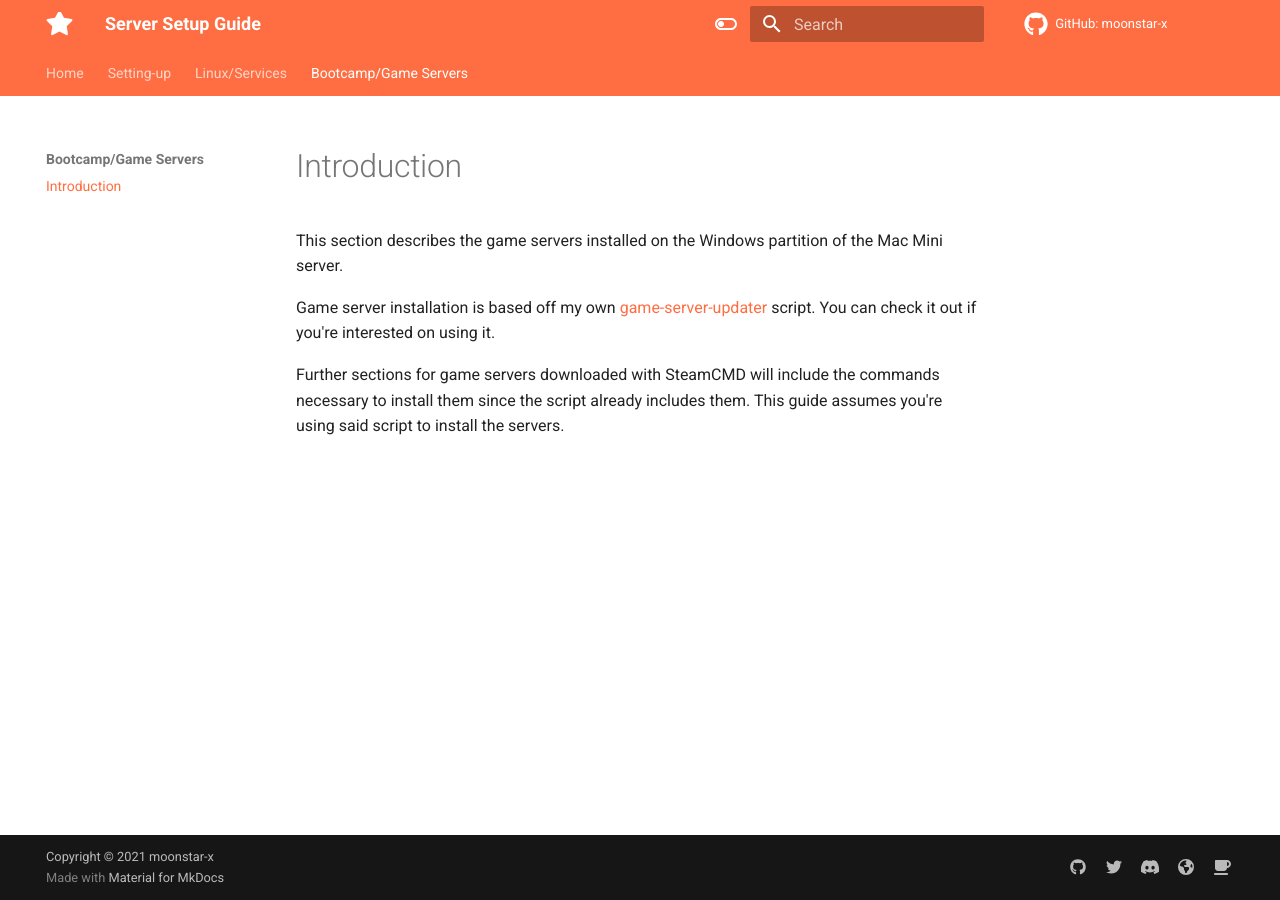
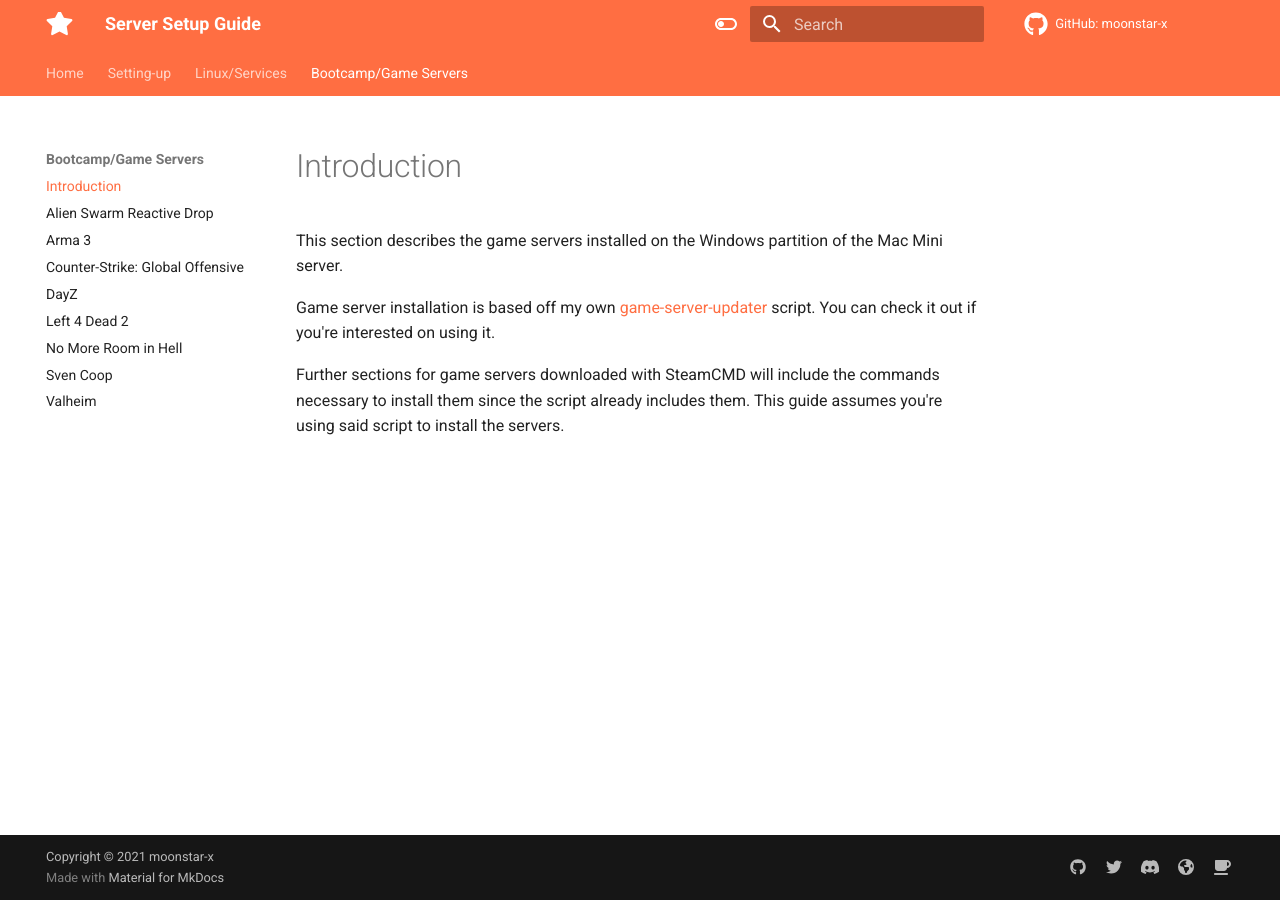
Before and after one commit to moonstar-x/server-setup, an MkDocs documentation site: the page built from docs/bootcamp/games/index.md, in a window 1280 px wide. Built offline with MkDocs 1.6.1 and Material for MkDocs 9.7.7, drawn with Linux system fonts in a browser that asks for light colours.

Commit message:
Added game server pages.

```diff
--- a/mkdocs.yml
+++ b/mkdocs.yml
@@ -165,3 +165,11 @@ nav:
       - RTMP Simulcast: linux/services/other/rtmp-simulcast.md
   - Bootcamp/Game Servers:
     - Introduction: bootcamp/games/index.md
+    - Alien Swarm Reactive Drop: bootcamp/games/reactivedrop.md
+    - Arma 3: bootcamp/games/arma3.md
+    - 'Counter-Strike: Global Offensive': bootcamp/games/csgo.md
+    - DayZ: bootcamp/games/dayz.md
+    - Left 4 Dead 2: bootcamp/games/l4d2.md
+    - No More Room in Hell: bootcamp/games/nmrih.md
+    - Sven Coop: bootcamp/games/svencoop.md
+    - Valheim: bootcamp/games/valheim.md
```
Also changed, not shown: docs/bootcamp/games/arma3.md (added), docs/bootcamp/games/csgo.md (added), docs/bootcamp/games/dayz.md (added), docs/bootcamp/games/l4d2.md (added), docs/bootcamp/games/nmrih.md (added), docs/bootcamp/games/reactivedrop.md (added), docs/bootcamp/games/svencoop.md (added), docs/bootcamp/games/valheim.md (added).
